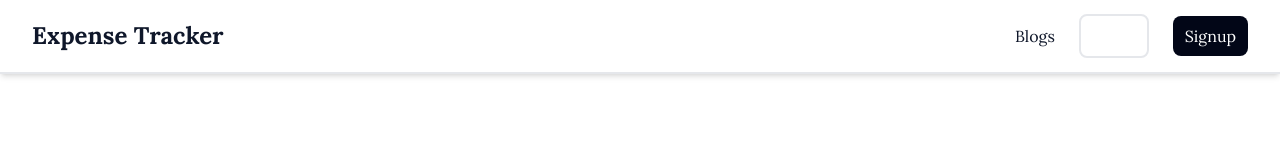
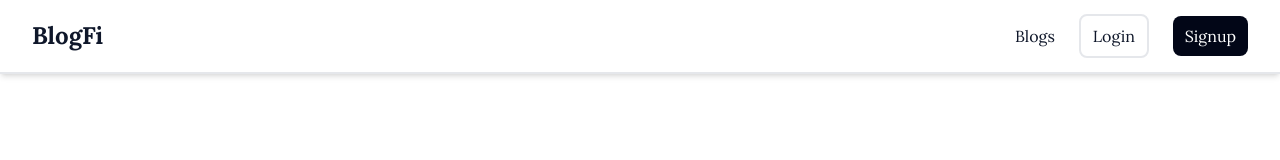
Before and after one commit to RajSanjel/blogFi, a React (Vite) app: page / in a window 1280 px wide. Shown: the top 160 px of the page. Built offline with nearby package versions, Linux system fonts and the light colour scheme.

Commit message:
Style: Minor UI changes

```diff
--- a/src/components/Login.tsx
+++ b/src/components/Login.tsx
@@ -5,7 +5,7 @@ import { Input } from "./ui/input";
 const Login = () => {
     return (
         <Dialog>
-            <DialogTrigger className="py-2  px-3 border-2 rounded-lg text-white text-slate-900">Login</DialogTrigger>
+            <DialogTrigger className="py-2  px-3 border-2 rounded-lg text-slate-900">Login</DialogTrigger>
             <DialogContent className="w-3/4 rounded-lg md:w-1/2 lg:w-3/12">
                 <DialogHeader>
                     <DialogTitle className="text-2xl text-center mb-3">Log In</DialogTitle>
--- a/src/components/Navbar.tsx
+++ b/src/components/Navbar.tsx
@@ -25,7 +25,7 @@ const Navbar = () => {
             <div className="items-center px-4 max-w-screen-xl mx-auto md:flex md:px-8">
                 <div className="flex items-center justify-between py-3 md:py-5 md:block">
                     <Link to="/">
-                        <h1 className="text-2xl font-bold text-slate-900">Expense Tracker</h1>
+                        <h1 className="text-2xl font-bold text-slate-900">BlogFi</h1>
                     </Link>
                     <div className="md:hidden">
                         <button
```
